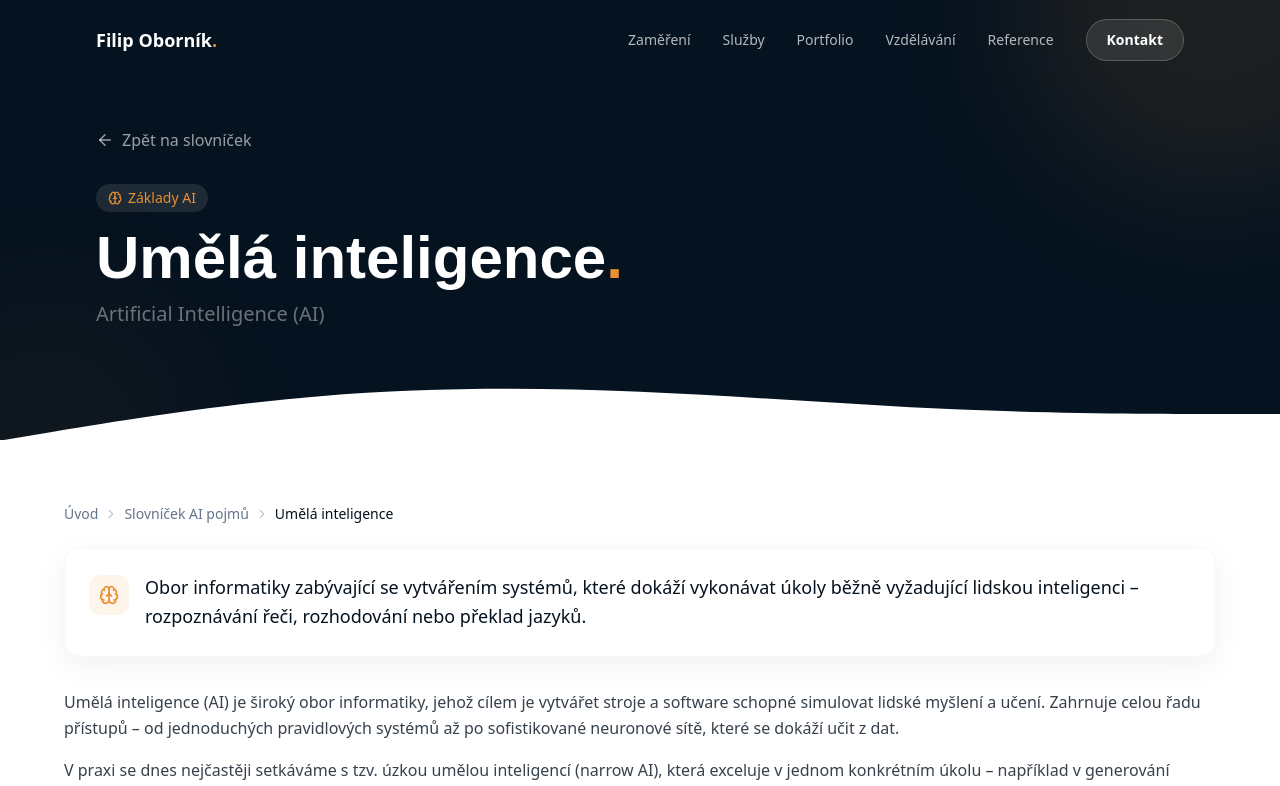
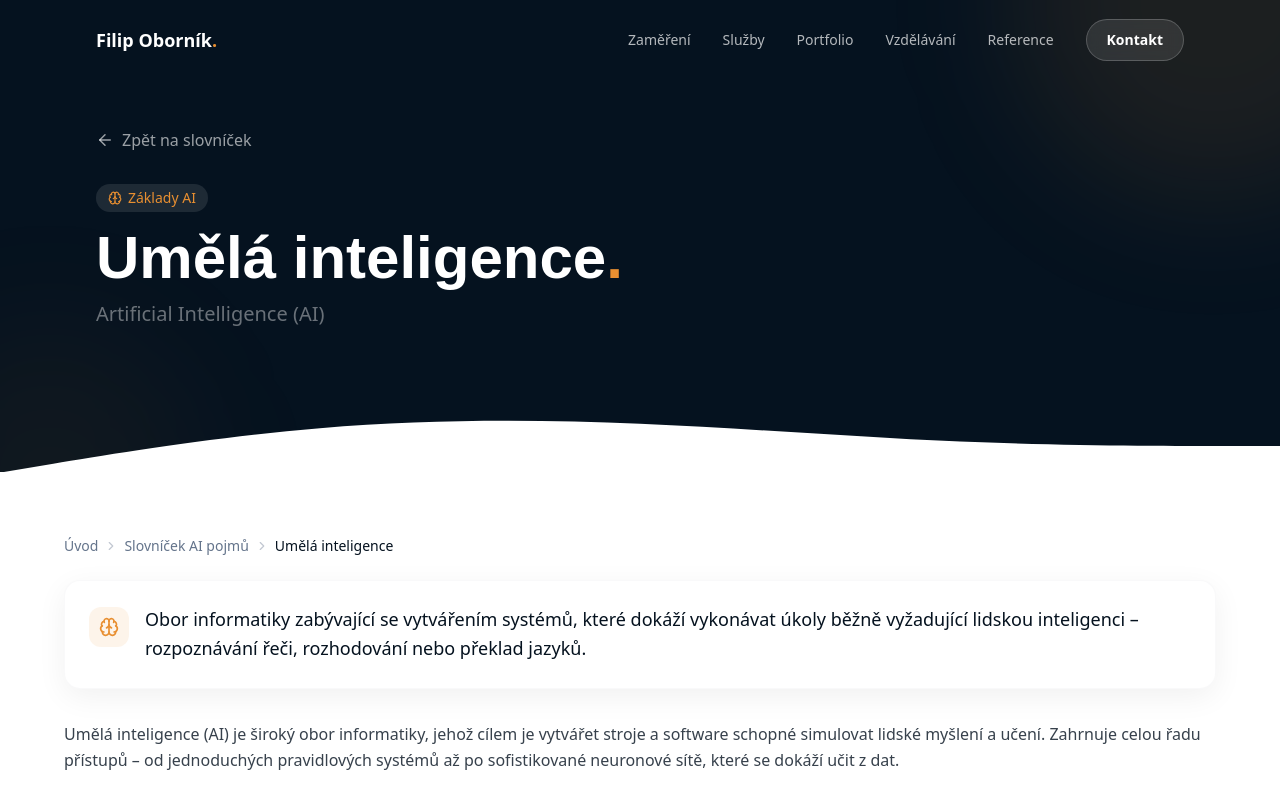
Before and after one commit to FilipObornik/personal-web, a Next.js app: page /slovnicek/umela-inteligence in a window 1280 px wide. Shown: the top 786 px of the page. Built offline with nearby package versions, Linux system fonts and the light colour scheme; a web font is replaced by a local one.

Commit message:
Increase bottom padding in glossary term hero section
The header content (term name, English equivalent) was flush against
the bottom wave separator. Bump pb-24→pb-32 / md:pb-28→md:pb-36 to
add breathing room.

https://claude.ai/code/session_01Vrik85RGSH6ZNAji5hZyyL

```diff
--- a/src/app/slovnicek/[slug]/page.tsx
+++ b/src/app/slovnicek/[slug]/page.tsx
@@ -81,7 +81,7 @@ export default async function TermPage({ params }: TermPageProps) {
       />
 
       {/* Hero */}
-      <section className="relative bg-secondary pt-24 md:pt-32 pb-24 md:pb-28 overflow-hidden">
+      <section className="relative bg-secondary pt-24 md:pt-32 pb-32 md:pb-36 overflow-hidden">
         <div className="absolute top-0 right-0 w-[400px] h-[400px] bg-primary/10 rounded-full blur-3xl -translate-y-1/2 translate-x-1/3" />
         <div className="absolute bottom-0 left-0 w-[300px] h-[300px] bg-primary/5 rounded-full blur-3xl translate-y-1/2 -translate-x-1/3" />
 
```
